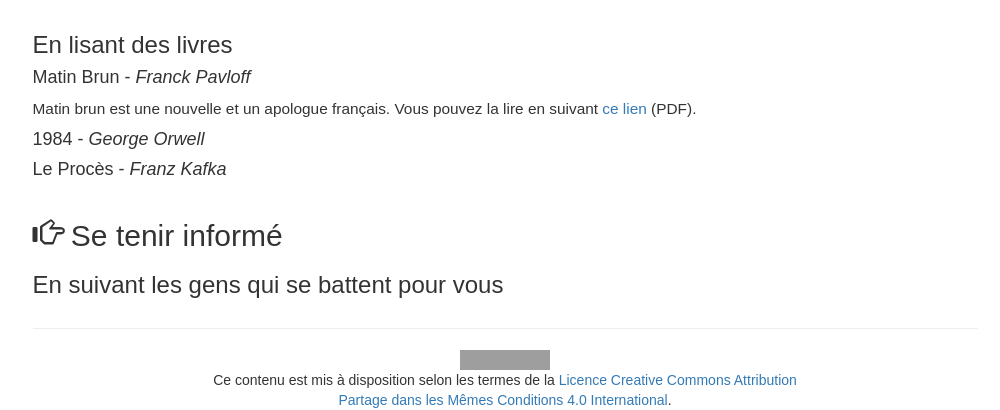
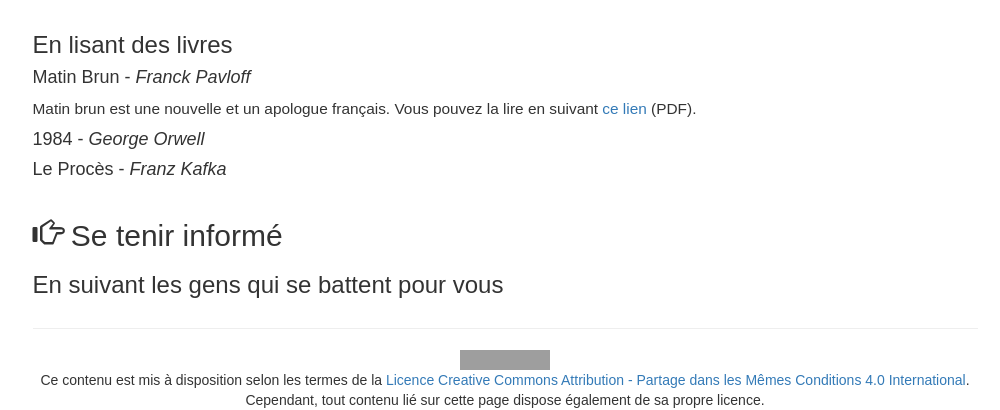
Before and after one commit to willdurand/jenairienacacher.fr, a Jekyll site: the page built from index.md, in a window 1280 px wide, cut to the strip 813-1223 px from the top of the page. Shown: the whole strip, without its empty margins (135-1135 px from the left). Built offline with Jekyll 4.4.1, drawn with Linux system fonts in a browser that asks for light colours; some web fonts are replaced; grey boxes are pictures that could not be loaded.

Commit message:
Fix licensing

```diff
--- a/_layouts/default.html
+++ b/_layouts/default.html
@@ -30,7 +30,8 @@
                     <br>
                     Ce contenu est mis à disposition selon les termes de la
                     <a rel="license" href="http://creativecommons.org/licenses/by-sa/4.0/">Licence
-                    Creative Commons Attribution <br> Partage dans les Mêmes Conditions 4.0 International</a>.
+                    Creative Commons Attribution - Partage dans les Mêmes Conditions 4.0 International</a>.
+                    Cependant, tout contenu lié sur cette page dispose également de sa propre licence.
                 </div>
             </div>
         </div>
```
